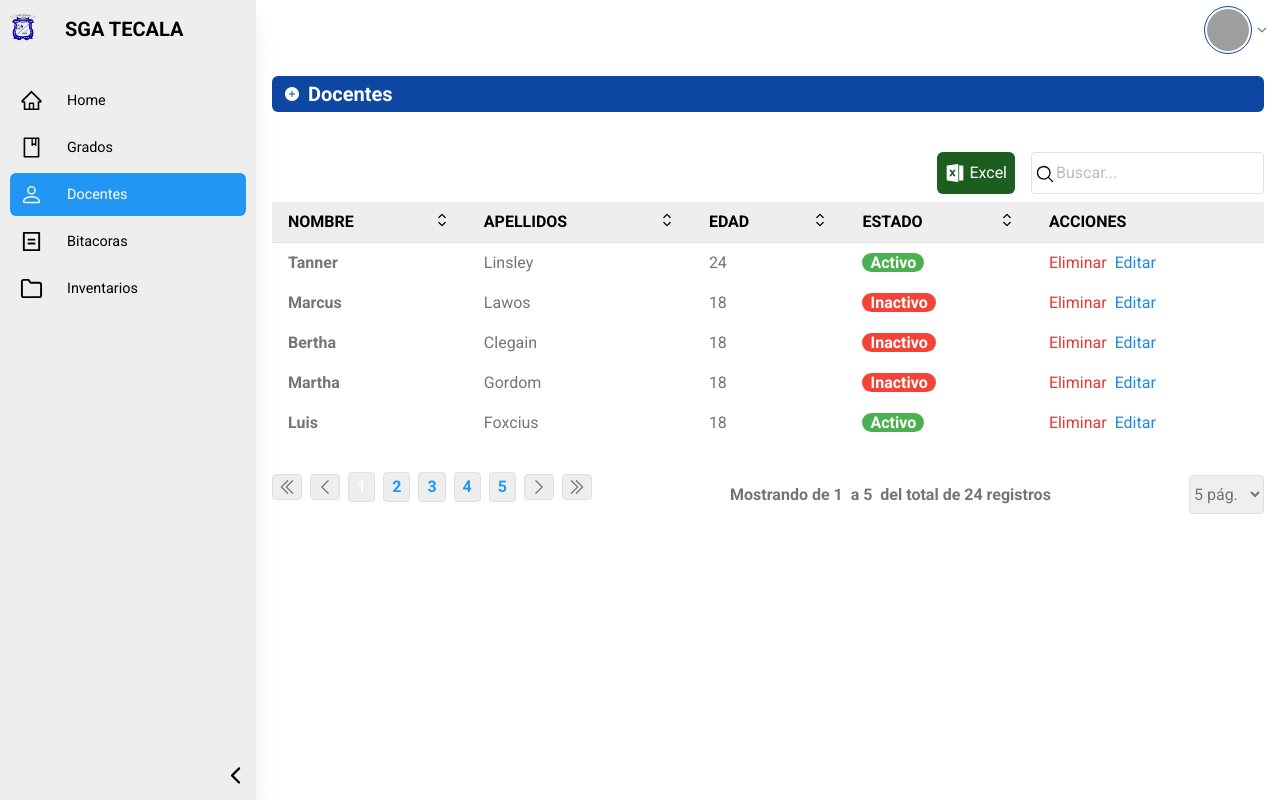
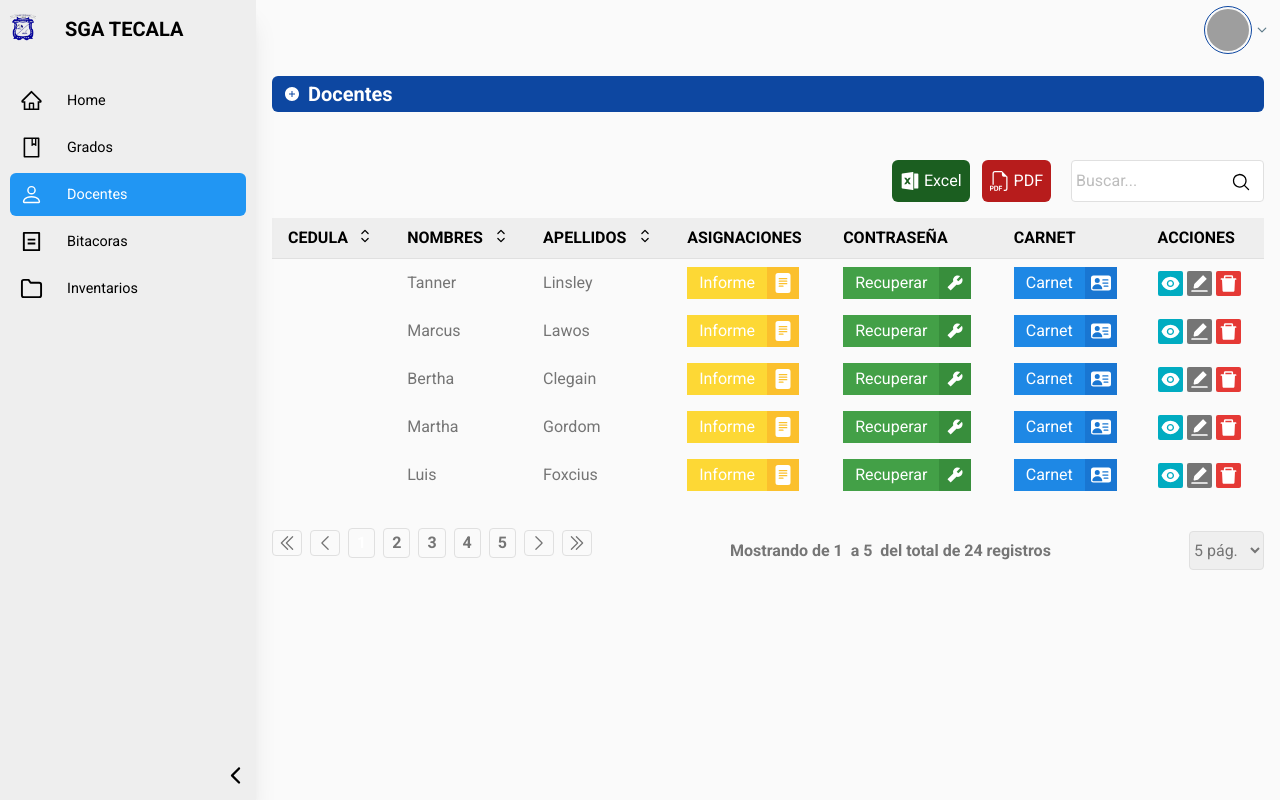
Before and after one commit to Michag7/SGA-TECALA, a React (Vite) app in the folder client/: page /admin/docentes in a window 1280 px wide. Built offline with nearby package versions, Linux system fonts and the light colour scheme; grey boxes are pictures that could not be loaded.

Commit message:
DataTable - docentes

```diff
--- a/client/package.json
+++ b/client/package.json
@@ -16,6 +16,8 @@
     "@tanstack/react-table": "^8.9.1",
     "axios": "^1.4.0",
     "framer-motion": "^10.12.10",
+    "jspdf": "^2.5.1",
+    "jspdf-autotable": "^3.5.29",
     "react": "^18.2.0",
     "react-dom": "^18.2.0",
     "react-icons": "^4.9.0",
--- a/client/src/components/BotonExcel.jsx
+++ b/client/src/components/BotonExcel.jsx
@@ -23,7 +23,7 @@ const BotonExcel = ({ datos }) => {
   return (
     <>
 
-      <button className="flex items-center border-1 bg-green-900 text-white rounded-md p-2 mr-4" onClick={handleDownload}><RiFileExcel2Fill className="mr-1" size={20}></RiFileExcel2Fill >Excel</button>
+      <button className="flex items-center border-1 bg-green-900 text-white rounded-md p-2 mr-2 mb-2 lg:mb-0 lg:mr-3" onClick={handleDownload}><RiFileExcel2Fill className="mr-1" size={20}></RiFileExcel2Fill >Excel</button>
       {/* {!loading ? (
         <Button color="success" onClick={handleDownload}>
           Excel Default
--- /dev/null
+++ b/client/src/components/BotonPdf.jsx
@@ -0,0 +1,27 @@
+import React from "react";
+import jsPDF from "jspdf";
+import "jspdf-autotable";
+import { BsFiletypePdf } from "react-icons/bs";
+
+export const BotonPdf = ({ columsName, datos, archivoName, titleDocument }) => {
+  const downloadPdf = () => {
+    const doc = new jsPDF();
+    doc.text(titleDocument, 20, 10);
+    doc.autoTable({
+      theme: "striped",
+      columns: columsName,
+      body: datos,
+    });
+    doc.save(archivoName);
+  };
+  return (
+    <>
+      <button
+        className="flex items-center border-1 bg-red-900 text-white rounded-md p-2 mr-2 mb-2 lg:mb-0 lg:mr-5"
+        onClick={() => downloadPdf()}
+      >
+        <BsFiletypePdf className="mr-1" size={20}></BsFiletypePdf>PDF
+      </button>
+    </>
+  );
+};
--- a/client/src/components/layout/AdminTemplate.jsx
+++ b/client/src/components/layout/AdminTemplate.jsx
@@ -4,7 +4,7 @@ function AdminTemplate({ children }) {
   return (
     <div className="flex">
       <SidebarAdmin></SidebarAdmin>
-      <main className="h-full w-full flex-1 overflow-auto bg-white">{children}</main>
+      <main className="h-full w-full flex-1 overflow-auto bg-gray-50">{children}</main>
     </div>
   );
 }
--- a/client/src/views/administrador/DataTable.jsx
+++ b/client/src/views/administrador/DataTable.jsx
@@ -20,6 +20,8 @@ import {
   ChevronRightIcon,
 } from "@heroicons/react/24/solid";
 import BotonExcel from "../../components/BotonExcel";
+import { BotonPdf } from "../../components/BotonPdf";
+
 
 const fuzzyFilter = (row, columnId, value, addMeta) => {
   const itemRank = rankItem(row.getValue(columnId), value);
@@ -49,7 +51,7 @@ const DebouncedInput = ({ value: keyWord, onChange, ...props }) => {
   );
 };
 
-const DataTable = ({ columns, Data }) => {
+const DataTable = ({ columns, Data, columnsPdf, nombreArchivo, tituloPdf, }) => {
   const [data, setData] = useState(Data);
   const [globalFilter, setGlobalFilter] = useState("");
   const [sorting, setSorting] = useState([]);
@@ -99,6 +101,8 @@ const DataTable = ({ columns, Data }) => {
   // //   }
   // // ]
 
+
+
   const getStateTable = () => {
     const totalRows = table.getFilteredRowModel().rows.length;
     const pageSize = table.getState().pagination.pageSize;
@@ -136,23 +140,25 @@ const DataTable = ({ columns, Data }) => {
   });
 
   return (
-    <div className="px-4 py-4">
-      <div className="my-2 flex justify-end">
+    <div className="p-4">
+      <div className="my-4 flex flex-wrap justify-end ">
         <BotonExcel datos={data}></BotonExcel>
+        <BotonPdf columsName={columnsPdf} datos={data} titleDocument={tituloPdf} archivoName={nombreArchivo}></BotonPdf>
+
         <div className="relative">
           <DebouncedInput
             type="text"
             value={globalFilter ?? ""}
             onChange={(value) => setGlobalFilter(String(value))}
-            className="px-6 py-2 text-gray-600 border border-gray-300 rounded outline-blue-500"
+            className="py-2 px-1 text-gray-600 border border-gray-300 rounded outline-blue-500"
             placeholder="Buscar..."
           />
-          <MagnifyingGlassIcon className="w-5 h-5 absolute top-3 left-1" />
+          <MagnifyingGlassIcon className="w-5 h-5 absolute top-3 left-40" />
         </div>
       </div>
       <div id="contenedorTabla" className="overflow-auto">
         <table id="tablaD" className="table-auto w-full  min-w-[560px] ">
-          <thead >
+          <thead>
             {table.getHeaderGroups().map((headerGroup) => (
               <tr
                 key={headerGroup.id}
@@ -188,9 +194,12 @@ const DataTable = ({ columns, Data }) => {
           </thead>
           <tbody>
             {table.getRowModel().rows.map((row) => (
-              <tr key={row.id} className="text-gray-600 hover:bg-slate-100">
+              <tr
+                key={row.id}
+                className="text-gray-600 hover:bg-blue-500 hover:text-white"
+              >
                 {row.getVisibleCells().map((cell) => (
-                  <td key={cell.id} className="py-2 px-4">
+                  <td key={cell.id} className="py-2 px-4 ">
                     {flexRender(cell.column.columnDef.cell, cell.getContext())}
                   </td>
                 ))}
@@ -200,9 +209,9 @@ const DataTable = ({ columns, Data }) => {
         </table>
       </div>
       <div className="mt-4 md:flex items-center justify-between space-y-4 text-center">
-        <div className="flex items-center gap-2">
+        <div className="flex items-center justify-center gap-2">
           <button
-            className="text-gray-600 bg-gray-200 py-0.5 px-1 rounded border border-gray-300
+            className="text-gray-600 bg-gray-50 py-0.5 px-1 rounded border border-gray-300
             disabled:hover:bg-white disabled:hover:text-gray-300"
             onClick={() => table.setPageIndex(0)}
             disabled={!table.getCanPreviousPage()}
@@ -210,7 +219,7 @@ const DataTable = ({ columns, Data }) => {
             <ChevronDoubleLeftIcon className="w-5 h-5" />
           </button>
           <button
-            className="text-gray-600 bg-gray-200 py-0.5 px-1 rounded border border-gray-300
+            className="text-gray-600 bg-gray-50 py-0.5 px-1 rounded border border-gray-300
             disabled:hover:bg-white disabled:hover:text-gray-300"
             onClick={() => table.previousPage()}
             disabled={!table.getCanPreviousPage()}
@@ -222,8 +231,8 @@ const DataTable = ({ columns, Data }) => {
             <button
               key={key}
               className={classNames({
-                "text-blue-500 bg-gray-200 py-0.5 px-2 font-bold rounded border border-gray-300   disabled:hover:text-white": true,
-                "text-white bg-blue-300":
+                "text-gray-600 bg-gray-50 py-0.5 px-2 font-bold rounded border border-gray-300 hover:bg-blue-400 hover:text-white disabled:hover:text-white": true,
+                "bg-blue-400 text-white":
                   value === table.getState().pagination.pageIndex,
               })}
               onClick={() => table.setPageIndex(value)}
@@ -233,7 +242,7 @@ const DataTable = ({ columns, Data }) => {
           ))}
 
           <button
-            className="text-gray-600 bg-gray-200 py-0.5 px-1 rounded border border-gray-300
+            className="text-gray-600 bg-gray-50 py-0.5 px-1 rounded border border-gray-300
             disabled:hover:bg-white disabled:hover:text-gray-300"
             onClick={() => table.nextPage()}
             disabled={!table.getCanNextPage()}
@@ -241,7 +250,7 @@ const DataTable = ({ columns, Data }) => {
             <ChevronRightIcon className="w-5 h-5" />
           </button>
           <button
-            className="text-gray-600 bg-gray-200 py-0.5 px-1 rounded border border-gray-300
+            className="text-gray-600 bg-gray-50 py-0.5 px-1 rounded border border-gray-300
             disabled:hover:bg-white disabled:hover:text-gray-300"
             onClick={() => table.setPageIndex(table.getPageCount() - 1)}
             disabled={!table.getCanNextPage()}
--- a/client/src/views/administrador/Docente.jsx
+++ b/client/src/views/administrador/Docente.jsx
@@ -4,47 +4,104 @@ import { defaultData } from "./defaultData";
 import classNames from "classnames";
 import { NavbarApp } from "../../components/layout/NavbarApp";
 import { Titulo } from "../../components/layout/Titulo";
+import {
+  BsFillFileTextFill,
+  BsFillPersonFill,
+  BsFillPersonVcardFill,
+} from "react-icons/bs";
+import {
+  AiFillDelete,
+  AiFillEdit,
+  AiFillEye,
+  AiFillTool,
+} from "react-icons/ai";
 
 const column = [
   {
+    accessorKey: "id",
+    header: () => <span>Cedula</span>,
+    cell: (info) => <span className="font-bold">{info.getValue()}</span>,
+  },
+  {
     accessorKey: "name",
-    header: () => <span>Nombre</span>,
-    cell: (info) => <span className="font-bold">{info.getValue()}</span>,
+    header: () => <span>Nombres</span>,
   },
   {
     accessorKey: "lastName",
     header: () => <span>Apellidos</span>,
   },
+
   {
-    accessorKey: "age",
-    header: () => <span>Edad</span>,
+    accessorKey: "asignaciones",
+    header: "Asignaciones",
+    cell: (info) => {
+      return (
+        <div className="flex items-center">
+          <button className="flex border-1 bg-yellow-600 text-white py-1 px-3">
+            Informe
+          </button>
+          <div className="max-h-full bg-yellow-700 ">
+            <BsFillFileTextFill className=" text-white m-1.5" size={20} />
+          </div>
+        </div>
+      );
+    },
+    enableSorting: false,
+  },
+
+  {
+    accessorKey: "recuperar",
+    header: "Contraseña",
+    cell: (info) => {
+      return (
+        <div className="flex items-center">
+          <button className="flex border-1 bg-green-600 text-white py-1 px-3">
+            Recuperar
+          </button>
+          <div className="max-h-full bg-green-700 ">
+            <AiFillTool className=" text-white m-1.5" size={20} />
+          </div>
+        </div>
+      );
+    },
+    enableSorting: false,
   },
   {
-    accessorKey: "status",
-    header: () => <span>Estado</span>,
+    accessorKey: "carnet",
+    header: "Carnet",
     cell: (info) => {
       return (
-        <span
-          className={classNames({
-            "text-white px-2 rounded-full font-semibold": true,
-            "bg-red-500": "Inactivo" === info.getValue(),
-            "bg-green-500": "Activo" === info.getValue(),
-          })}
-        >
-          {info.getValue()}
-        </span>
+        <div className="flex items-center">
+          <button className="flex border-1 bg-blue-600 text-white py-1 px-3">
+            Carnet
+          </button>
+          <div className="max-h-full bg-blue-700 ">
+            <BsFillPersonVcardFill className=" text-white m-1.5" size={20} />
+          </div>
+        </div>
       );
     },
-    enableSorting: true,
+    enableSorting: false,
   },
+
   {
     accessorKey: "actions",
     header: "Acciones",
     cell: (info) => {
       return (
-        <div className="space-x-2">
-          <button className="text-red-600">Eliminar</button>
-          <button className="text-blue-600">Editar</button>
+        <div className="flex items-center space-x-1">
+          <AiFillEye
+            className="text-white bg-cyan-600 p-0.5 rounded-sm cursor-pointer"
+            size={25}
+          />
+          <AiFillEdit
+            className="text-white bg-gray-600 p-0.5 rounded-sm cursor-pointer"
+            size={25}
+          />
+          <AiFillDelete
+            className="text-white bg-red-600 p-0.5 rounded-sm cursor-pointer"
+            size={25}
+          />
         </div>
       );
     },
@@ -52,13 +109,24 @@ const column = [
   },
 ];
 
+const columnsPdf = [
+  { header: "Nombres", dataKey: "name" },
+  { header: "Apellidos", dataKey: "lastName" },
+];
+
 export const Docente = () => {
   return (
     <div className="h-screen w-full ">
-      <NavbarApp ></NavbarApp>
+      <NavbarApp></NavbarApp>
 
       <Titulo titulo={"Docentes"}></Titulo>
-      <DataTable columns={column} Data={defaultData}></DataTable>
+      <DataTable
+        columnsPdf={columnsPdf}
+        tituloPdf={"Docentes"}
+        nombreArchivo={"tablaDocentes"}
+        columns={column}
+        Data={defaultData}
+      ></DataTable>
     </div>
   );
 };
```
Also changed, not shown: client/src/views/administrador/Inventario.jsx (+25 -2 lines), client/src/views/administrador/InventarioInicio.jsx (+7 -5 lines), 1 other file (tests, documents, lock files or other folders).
